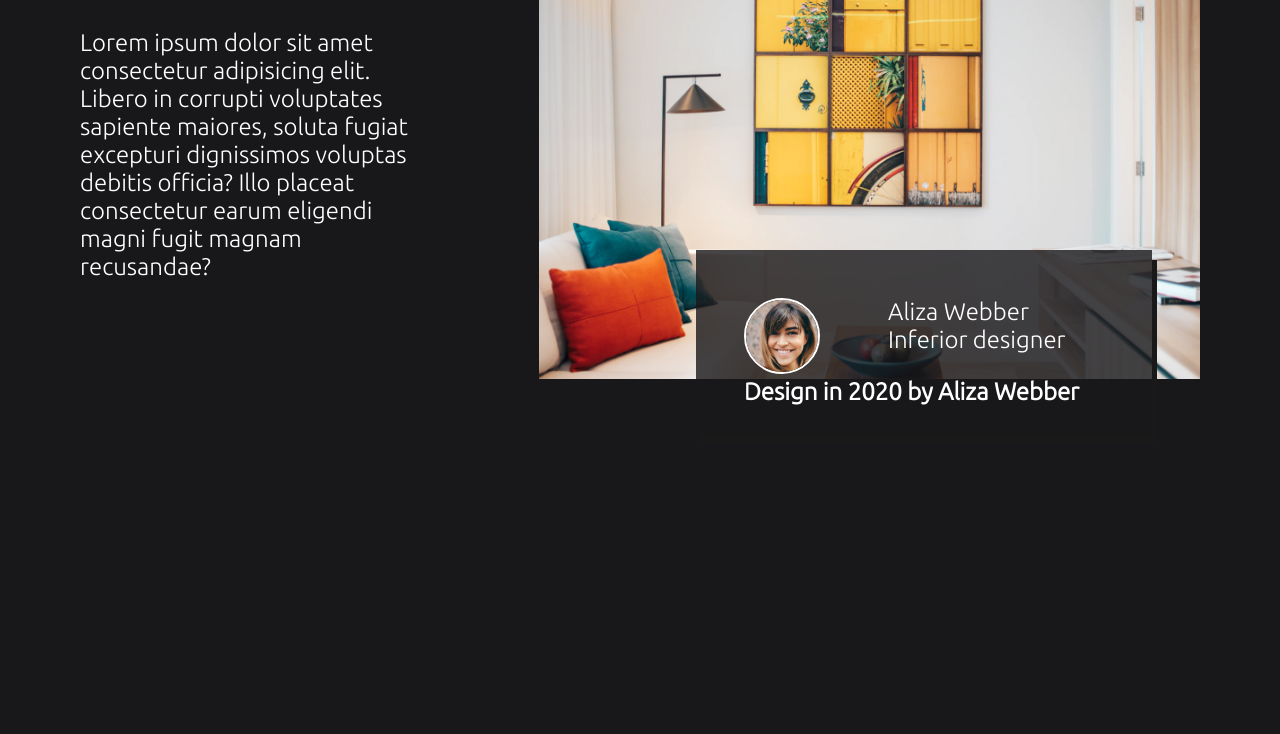
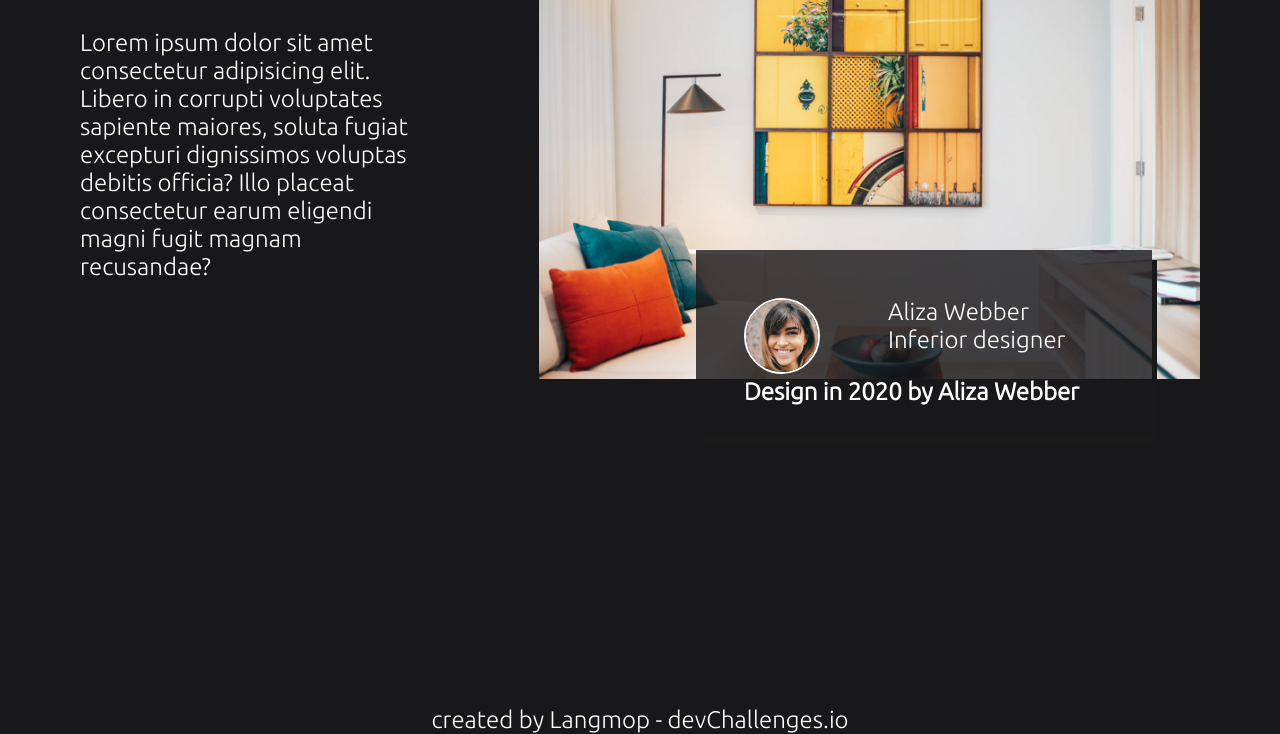
Before and after one commit to langmop/divChallenge2, a plain HTML site: page index.html in a window 1280 px wide. Shown: the part 310-1044 px from the top of the page. Before the commit the page ends 960 px from the top, so only its background shows below. Drawn offline with nearby package versions, Linux system fonts and the light colour scheme.

Commit message:
added footer

```diff
--- a/index.html
+++ b/index.html
@@ -71,5 +71,6 @@
       <div class="tweet-body">Design in 2020 by Aliza Webber</div>
     </div>
     <script src="./script.js"></script>
+    <footer>created by Langmop - devChallenges.io</footer>
   </body>
 </html>
--- a/style.css
+++ b/style.css
@@ -9,6 +9,14 @@ body {
   display: flex;
   flex-wrap: wrap;
   align-content: space-between;
+}
+
+footer {
+  width: 100%;
+  margin-top: 10%;
+  font-size: x-large;
+  text-align: center;
+  color: white;
 }
 
 header {
```
